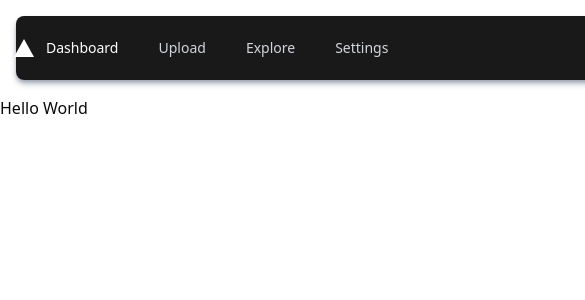
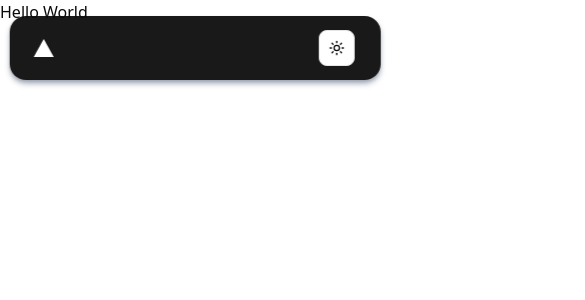
Before and after one commit to Asia4046/ui, a Next.js app: page / in a window 390 px wide. Shown: the top 300 px of the page, 585 px wide, since content can reach past the window. Built offline with nearby package versions, Linux system fonts and the light colour scheme.

Commit message:
god pls save me T-T

```diff
--- a/app/globals.css
+++ b/app/globals.css
@@ -120,3 +120,19 @@
     @apply bg-background text-foreground;
   }
 }
+
+@keyframes fadeInDown {
+  from {
+    opacity: 0;
+    transform: translateY(-20px);
+  }
+  to {
+    opacity: 1;
+    transform: translateY(0);
+  }
+}
+
+.animate-navbar {
+  animation: fadeInDown 0.7s ease-out 0.2s forwards;
+  opacity: 0;
+}
--- a/components/Navbar.tsx
+++ b/components/Navbar.tsx
@@ -5,8 +5,8 @@ import { ModeToggle } from "./ui/theme-button";
 const Navbar = () => {
   return (
     // fix css for light theme
-    <nav className="rounded-md antialiased w-[94rem] mx-[16px] my-[16px] backdrop-saturate-50 bg-black/90 backdrop-blur-2xl shadow-gray-400 shadow-md dark:bg-white/100 dark:shadow-amber-50">
-      <div className="mx-auto px-2 sm:px-6 lg:px-8">
+    <nav className=" fixed top-4 left-1/2 -translate-x-1/2 rounded-2xl antialiased w-[95%] max-w-[1800px] mx-auto px-4 backdrop-saturate-50 bg-black/90 backdrop-blur-2xl shadow-gray-400 shadow-md dark:bg-white/100 dark:shadow-amber-50 animate-navbar">
+      <div className="mx-auto px-2 sm:px-6 lg:px-8 max-w-7xl w-auto">
         <div className="relative flex h-16 items-center justify-between">
           <div className="flex flex-1 items-center justify-center sm:items-stretch sm:justify-start">
             <div className="flex shrink-0 items-center dark:hidden">
@@ -15,7 +15,7 @@ const Navbar = () => {
             <div className="shrink-0 items-center hidden dark:block my-[10px]">
               <Image src="/image.png" height={20} width={20} alt="logo"/>
             </div>
-            <div className="hiddel sm:ml-6 sm:block">
+            <div className="hidden sm:ml-6 sm:block">
               <div className="flex space-x-4">
                 <a
                   href="#"
@@ -44,7 +44,7 @@ const Navbar = () => {
                 </a>
               </div>
             </div>
-            <div className="mx-255 flex px-0.5">
+            <div className="ml-auto flex items-center px-0.5">
               <ModeToggle />
             </div>
           </div>
--- a/package.json
+++ b/package.json
@@ -19,6 +19,7 @@
     "react": "^19.0.0",
     "react-dom": "^19.0.0",
     "tailwind-merge": "^3.0.2",
+    "tailwindcss-animated": "^2.0.0",
     "tw-animate-css": "^1.2.4"
   },
   "devDependencies": {
--- /dev/null
+++ b/tailwind.config.js
@@ -0,0 +1,25 @@
+module.exports = {
+    theme: {
+      extend: {
+        keyframes: {
+          'fade-in-down': {
+            '0%': {
+              opacity: '0',
+              transform: 'translateY(-20px)'
+            },
+            '100%': {
+              opacity: '1',
+              transform: 'translateY(0)'
+            }
+          }
+        },
+        animation: {
+          'fade-in-down': 'fade-in-down 0.7s ease-out'
+        }
+      }
+    },
+    variants: {},
+    plugins: [
+      require('tailwindcss-animated')
+    ]
+  }
```
Also changed, not shown: 1 other file (tests, documents, lock files or other folders).
